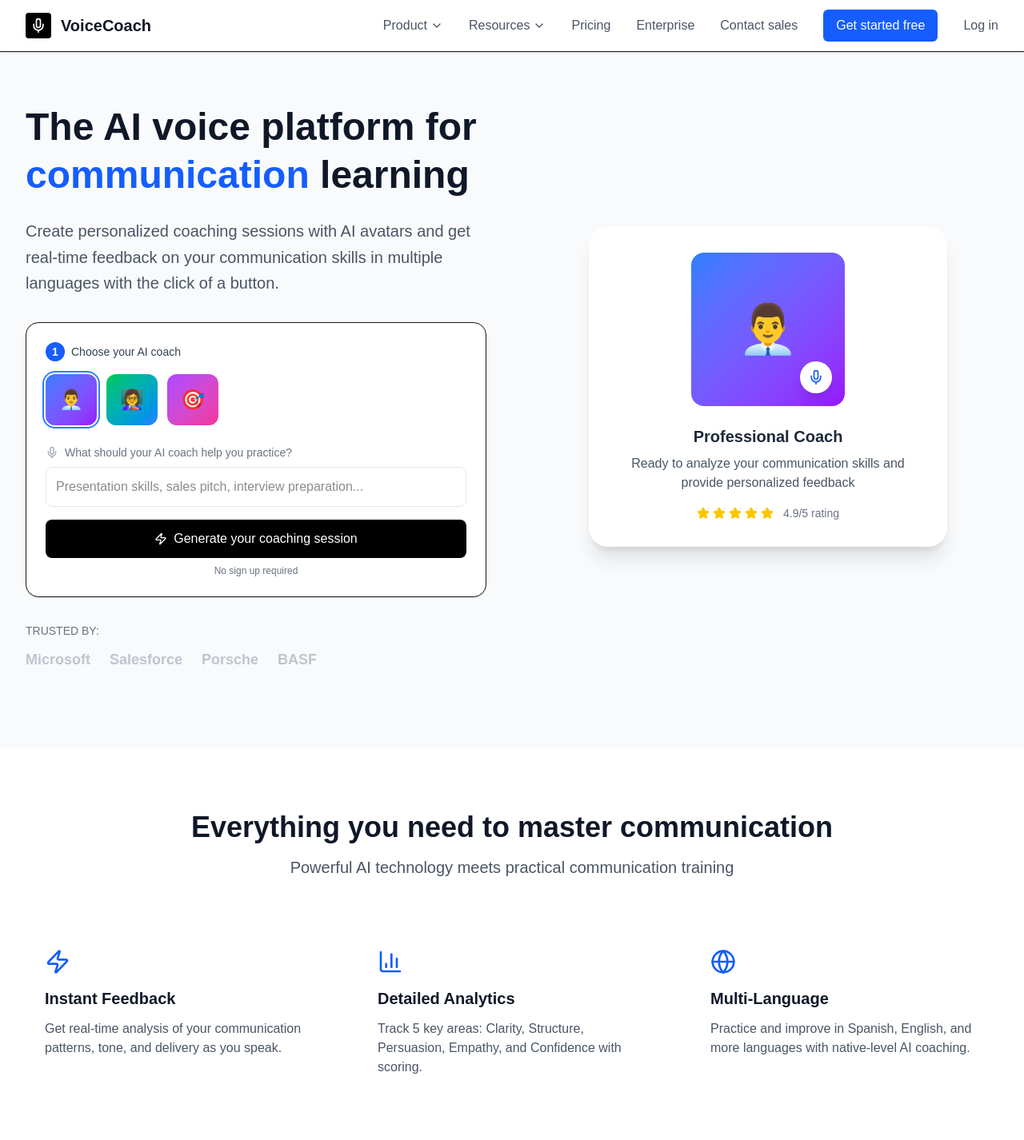
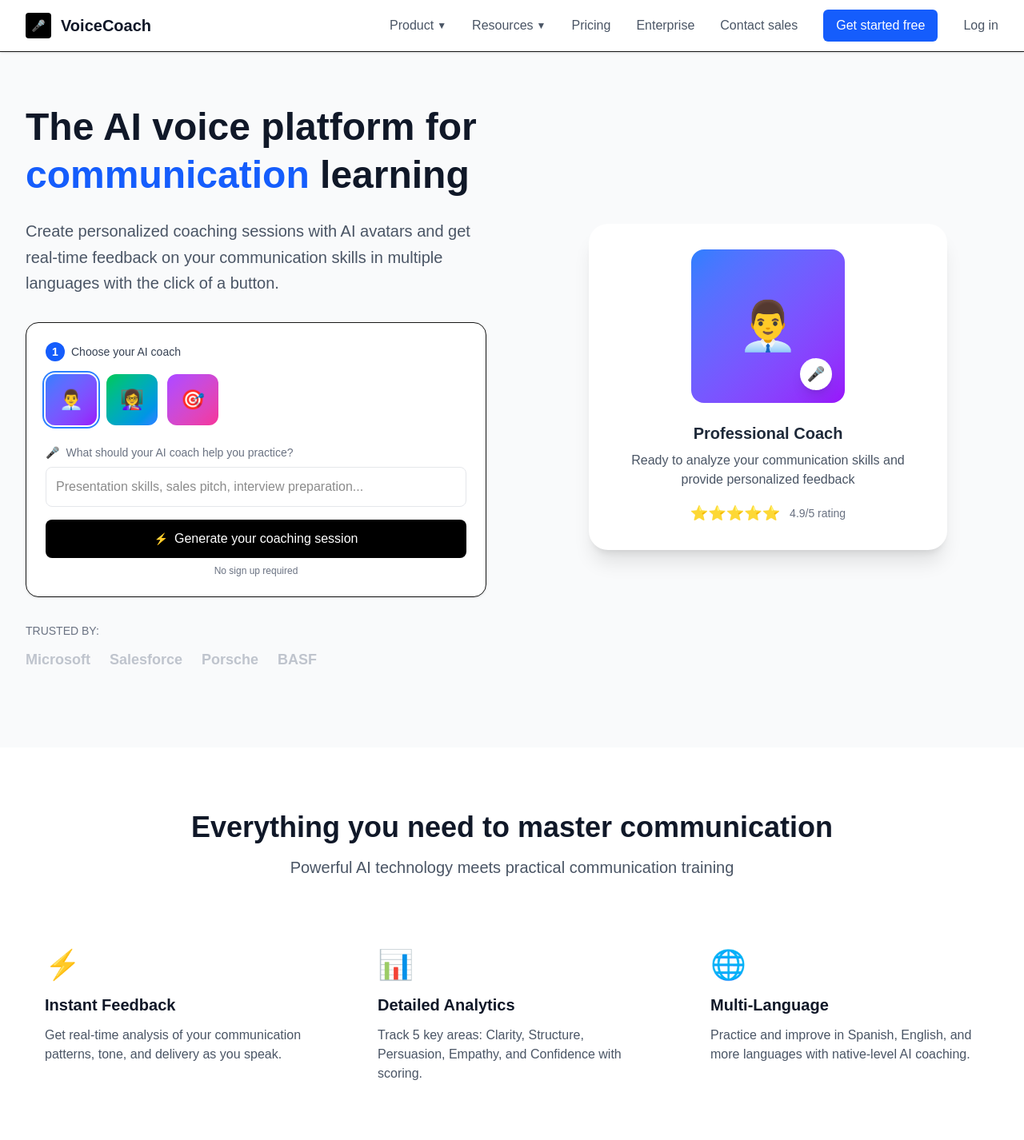
Before and after one commit to LANC-dev/Coach-MPV, a Next.js app: page / in a window 1280 px wide. Shown: the top 1426 px of the page at 80% size. Built offline with nearby package versions, Linux system fonts and the light colour scheme.

Commit message:
Update page.js

```diff
--- a/app/page.js
+++ b/app/page.js
@@ -1,6 +1,5 @@
 "use client";
 import { useState } from 'react'
-import { Mic, ChevronDown, Play, Star, Users, Zap, BarChart3, Globe, Lock } from 'lucide-react'
 
 export default function ColossyanInspiredLanding() {
   const [showModal, setShowModal] = useState(false)
@@ -28,18 +27,18 @@ export default function ColossyanInspiredLanding() {
           <div className="flex justify-between items-center h-16">
             <div className="flex items-center space-x-3">
               <div className="w-8 h-8 bg-black rounded-sm flex items-center justify-center">
-                <Mic className="w-5 h-5 text-white" />
+                <span className="text-white text-sm">🎤</span>
               </div>
               <span className="text-xl font-bold text-gray-900">VoiceCoach</span>
             </div>
             <div className="hidden md:flex items-center space-x-8">
               <div className="flex items-center space-x-1 text-gray-600 hover:text-gray-900 cursor-pointer">
                 <span>Product</span>
-                <ChevronDown className="w-4 h-4" />
+                <span className="text-xs">▼</span>
               </div>
               <div className="flex items-center space-x-1 text-gray-600 hover:text-gray-900 cursor-pointer">
                 <span>Resources</span>
-                <ChevronDown className="w-4 h-4" />
+                <span className="text-xs">▼</span>
               </div>
               <span className="text-gray-600 hover:text-gray-900 cursor-pointer">Pricing</span>
               <span className="text-gray-600 hover:text-gray-900 cursor-pointer">Enterprise</span>
@@ -93,7 +92,7 @@ export default function ColossyanInspiredLanding() {
 
                 <div className="mb-4">
                   <div className="flex items-center space-x-2 mb-2">
-                    <Mic className="w-4 h-4 text-gray-400" />
+                    <span className="text-gray-400 text-sm">🎤</span>
                     <span className="text-sm text-gray-500">What should your AI coach help you practice?</span>
                   </div>
                   <input
@@ -107,7 +106,7 @@ export default function ColossyanInspiredLanding() {
                   onClick={handleStartSession}
                   className="w-full bg-black text-white py-3 rounded-lg font-medium hover:bg-gray-800 transition-colors flex items-center justify-center space-x-2"
                 >
-                  <Zap className="w-4 h-4" />
+                  <span className="text-sm">⚡</span>
                   <span>Generate your coaching session</span>
                 </button>
 
@@ -134,7 +133,7 @@ export default function ColossyanInspiredLanding() {
                     <div className="text-6xl">{avatars[selectedAvatar].emoji}</div>
                     {/* Animated microphone indicator */}
                     <div className="absolute bottom-4 right-4 w-10 h-10 bg-white rounded-full flex items-center justify-center shadow-lg">
-                      <Mic className="w-5 h-5 text-blue-600" />
+                      <span className="text-blue-600 text-lg">🎤</span>
                     </div>
                   </div>
                   <h3 className="text-xl font-semibold text-gray-800 mb-2">
@@ -144,9 +143,7 @@ export default function ColossyanInspiredLanding() {
                     Ready to analyze your communication skills and provide personalized feedback
                   </p>
                   <div className="flex justify-center items-center space-x-1">
-                    {[...Array(5)].map((_, i) => (
-                      <Star key={i} className="w-4 h-4 text-yellow-400 fill-current" />
-                    ))}
+                    <span className="text-yellow-400 text-lg">⭐⭐⭐⭐⭐</span>
                     <span className="text-sm text-gray-500 ml-2">4.9/5 rating</span>
                   </div>
                 </div>
@@ -171,38 +168,38 @@ export default function ColossyanInspiredLanding() {
           <div className="grid md:grid-cols-2 lg:grid-cols-3 gap-8">
             {[
               {
-                icon: <Zap className="w-8 h-8 text-blue-600" />,
+                icon: "⚡",
                 title: "Instant Feedback",
                 description: "Get real-time analysis of your communication patterns, tone, and delivery as you speak."
               },
               {
-                icon: <BarChart3 className="w-8 h-8 text-blue-600" />,
+                icon: "📊",
                 title: "Detailed Analytics",
                 description: "Track 5 key areas: Clarity, Structure, Persuasion, Empathy, and Confidence with scoring."
               },
               {
-                icon: <Globe className="w-8 h-8 text-blue-600" />,
+                icon: "🌐",
                 title: "Multi-Language",
                 description: "Practice and improve in Spanish, English, and more languages with native-level AI coaching."
               },
               {
-                icon: <Users className="w-8 h-8 text-blue-600" />,
+                icon: "👥",
                 title: "AI Coaches",
                 description: "Choose from different AI personalities and coaching styles that match your learning preference."
               },
               {
-                icon: <Lock className="w-8 h-8 text-blue-600" />,
+                icon: "🔒",
                 title: "Privacy First",
                 description: "Your voice data is processed securely and never stored permanently. Complete privacy guaranteed."
               },
               {
-                icon: <Play className="w-8 h-8 text-blue-600" />,
+                icon: "📱",
                 title: "Practice Anywhere",
                 description: "Web-based platform works on any device. Practice presentations, meetings, or conversations."
               }
             ].map((feature, index) => (
               <div key={index} className="p-6">
-                <div className="mb-4">{feature.icon}</div>
+                <div className="text-4xl mb-4">{feature.icon}</div>
                 <h3 className="text-xl font-semibold text-gray-900 mb-3">{feature.title}</h3>
                 <p className="text-gray-600">{feature.description}</p>
               </div>
@@ -260,7 +257,7 @@ export default function ColossyanInspiredLanding() {
           <div className="text-center">
             <div className="flex items-center justify-center space-x-3 mb-4">
               <div className="w-8 h-8 bg-black rounded-sm flex items-center justify-center">
-                <Mic className="w-5 h-5 text-white" />
+                <span className="text-white text-sm">🎤</span>
               </div>
               <span className="text-xl font-bold text-gray-900">VoiceCoach</span>
             </div>
@@ -273,7 +270,7 @@ export default function ColossyanInspiredLanding() {
       {showModal && (
         <div className="fixed inset-0 bg-black bg-opacity-50 flex items-center justify-center z-50 p-4">
           <div className="bg-white rounded-2xl p-8 max-w-md w-full">
-            <h3 className="text-2xl font-bold text-gray-900 mb-4">🔒 Privacy & Consent</h3>
+            <h3 className="text-2xl font-bold text-gray-900 mb-4">🔒 Privacy &amp; Consent</h3>
             <p className="text-gray-600 mb-4">
               To provide you with the best coaching experience, we need access to your microphone to:
             </p>
@@ -284,7 +281,7 @@ export default function ColossyanInspiredLanding() {
             </ul>
             <div className="bg-green-50 p-4 rounded-lg mb-6">
               <p className="text-sm text-green-800">
-                <strong>Privacy guaranteed:</strong> We don't store your audio. We only process transcriptions temporarily to generate your evaluation.
+                <strong>Privacy guaranteed:</strong> We don&apos;t store your audio. We only process transcriptions temporarily to generate your evaluation.
               </p>
             </div>
             <div className="flex gap-4">
@@ -292,7 +289,7 @@ export default function ColossyanInspiredLanding() {
                 onClick={handleAccept}
                 className="flex-1 bg-blue-600 text-white py-3 rounded-lg font-semibold hover:bg-blue-700 transition-colors"
               >
-                Accept & Continue
+                Accept &amp; Continue
               </button>
               <button
                 onClick={() => setShowModal(false)}
```
